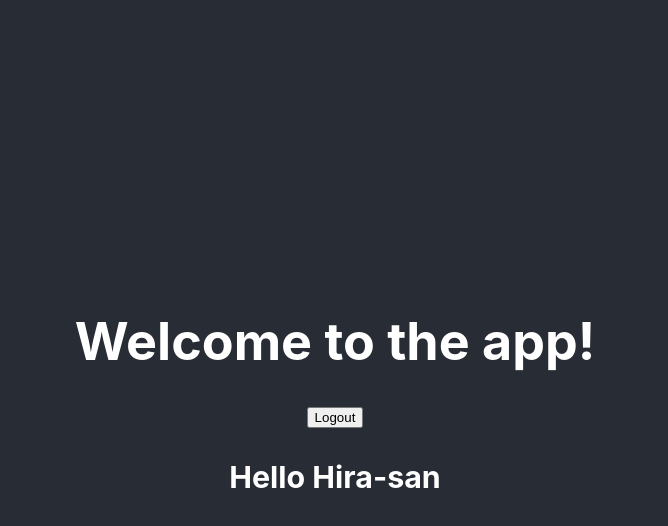
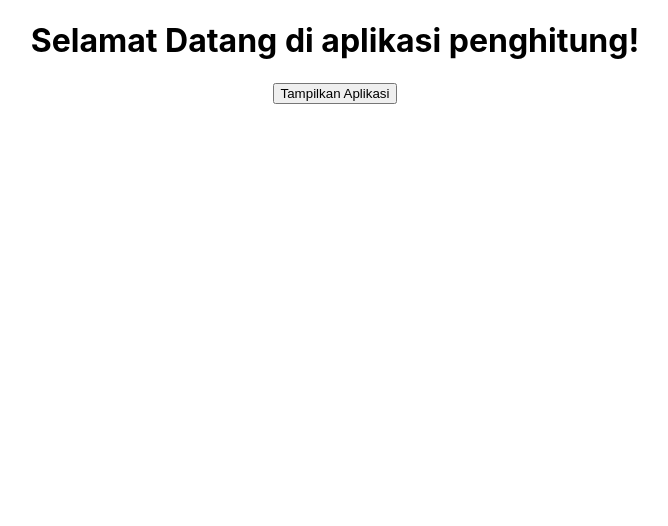
Before and after one commit to hira0021/React_Latihan1, a React (Create React App) app: page / in a window 1280 px wide. Shown: the top 526 px of the page, without its empty margins (305-973 px from the left). Built offline with nearby package versions, Linux system fonts and the light colour scheme.

Commit message:
Latihan1

```diff
--- a/src/App.js
+++ b/src/App.js
@@ -1,39 +1,27 @@
 import React, { useState } from 'react';
+import TestCounter from './TestCounter'
 import './App.css';
 
 function App() {
 
-  // di coba menggunakan state
-  const [isLogin, setIsLogin] = useState(true);
+
+  const [showCounter, setShowCounter] = useState(false);
+  const [number, setNumber] = useState(0);
 
   return (
     <div className="App">
-      <header className="App-header">
-
-      <h1>Welcome to the app!</h1>
-
-      <button onClick={() => setIsLogin(!isLogin)}>
-        {isLogin? (
-          "Logout"
-        ) : (
-          "Login"
-        )}
-      </button>
-
-      {
-        isLogin ? (
-        <h3>Hello Hira-san</h3>
+      <h1>Selamat Datang di aplikasi penghitung!</h1>
+      <button onClick={() => setShowCounter(!showCounter)}>Tampilkan Aplikasi</button>
+      {showCounter ? (
+        <TestCounter />
       ) : (
-          <h3>Please Login</h3>
+        <div></div>
       )}
 
 
 
 
 
-
-
-      </header>
     </div>
   );
 }
--- /dev/null
+++ b/src/TestCounter.jsx
@@ -0,0 +1,14 @@
+import React, {useState} from 'react';
+
+const TestCounter = () => {
+    const [number, setNumber] = useState(0);
+    return (
+        <div>
+            <h3>Hitungan Sekarang : {number}</h3>
+            <button onClick={() => setNumber(number - 1)}>Kurang</button>
+            <button onClick={() => setNumber(number + 1)}>Tambah</button>
+        </div>
+    )
+};
+
+export default TestCounter;
```
